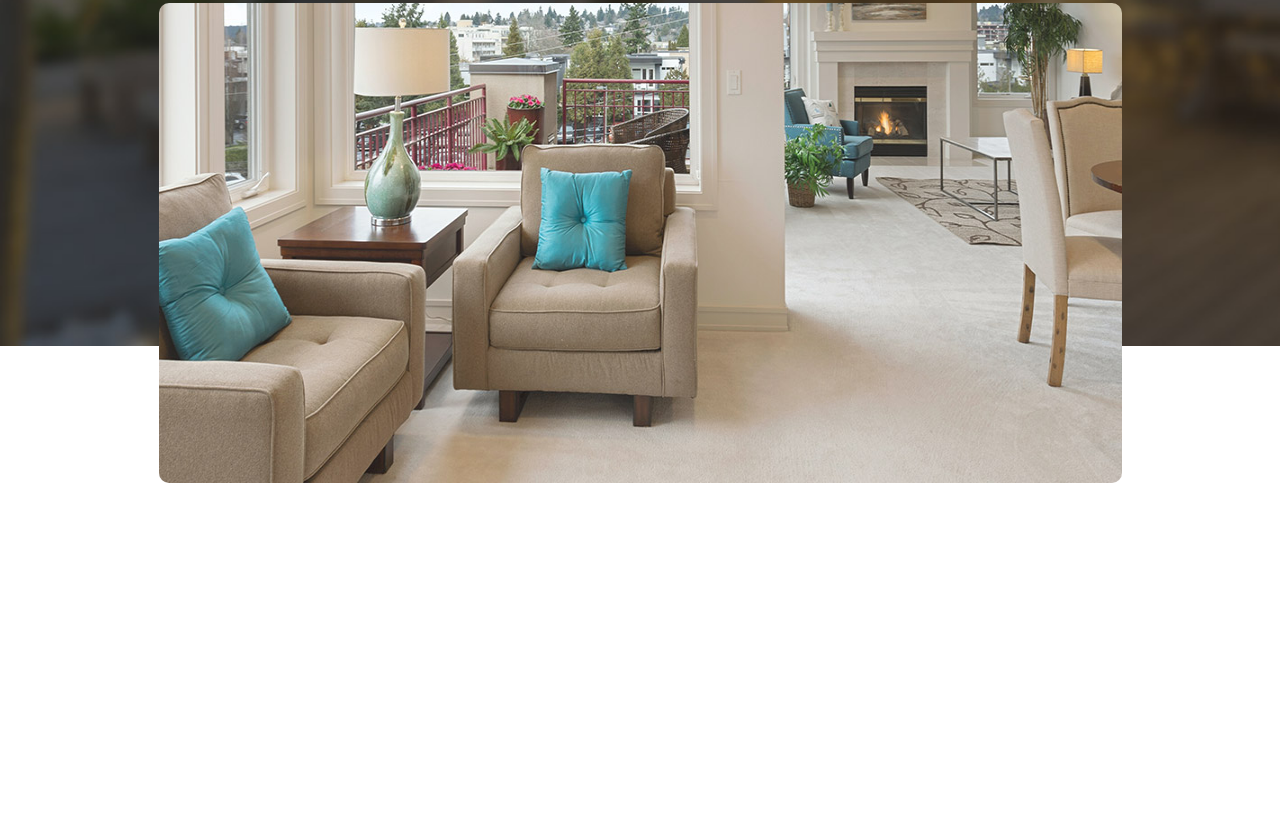
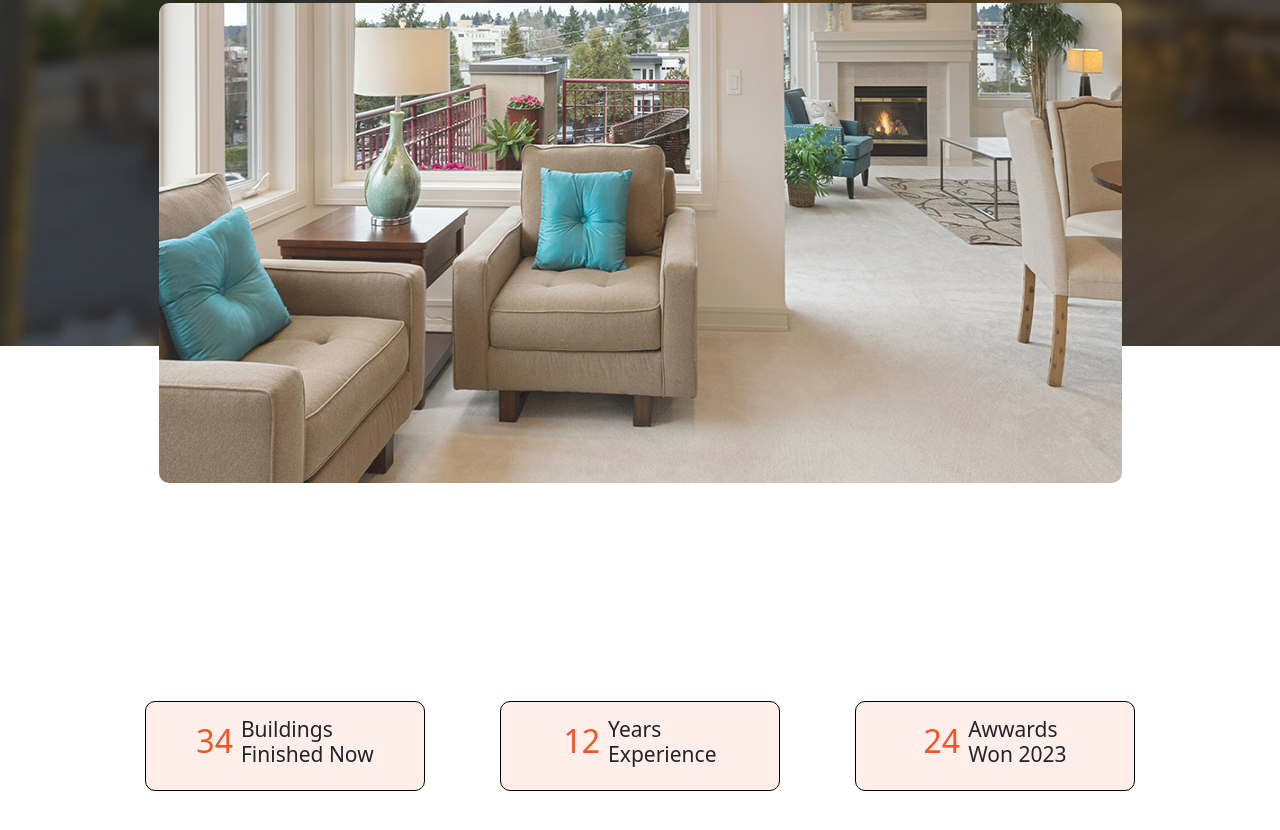
Before and after one commit to ArsalanShah3/Villa, a plain HTML site: page index.html in a window 1280 px wide. Shown: the part 1883-2713 px from the top of the page. Before the commit the page ends 2366 px from the top, so only its background shows below. Drawn offline with Linux system fonts and the light colour scheme.

Commit message:
update media.css, style.css and index.html

```diff
--- a/css/media.css
+++ b/css/media.css
@@ -20,6 +20,9 @@
         width: 500px;
         margin-right: 150px;
       }
+      .divs{
+        width: 230px;
+      }
 }
 @media (min-width:576px) and (max-width:767px){
    .banner1{
@@ -34,6 +37,12 @@
   .view{
     margin-top: 40px;
   }
+  .divv{
+    height: 70vh;
+  }
+  .divs{
+    width: 80%;
+  }
 }
 @media (max-width:576px){
   .video1 img{
@@ -44,4 +53,10 @@
   .view{
     margin-top: 40px;
   }
+  .divv{
+    height: 70vh;
+  }
+  .divs{
+    width: 80%;
+  }
 }
--- a/css/style.css
+++ b/css/style.css
@@ -88,3 +88,17 @@
   .view{
     margin-top: 200px;
   }
+  /* video section end  */
+  .divv{
+    height: 100vh;
+  }
+  .divs{
+    height: 90px;
+    width: 280px;
+    border: 1px solid black;
+    border-radius: 10px;
+    background-color: #FFEEE9;
+  }
+  .divss{
+    /* margin-left: 130px; */
+  }
--- a/index.html
+++ b/index.html
@@ -168,6 +168,28 @@
 
  </div>
 
+ <!-- video section end  -->
+<div class="container">
+ <div class="row divv d-flex justify-content-evenly align-items-center">
+      <div class="col-md-4 col-12 divs divss d-flex justify-content-center align-items-center">
+        <div><h2 style="color: #F35525; padding-right: 8px;">34</h2></div>
+        <div><h2 style="font-size: 21px;">Buildings
+        <br>  Finished Now</h2></div>
+      </div>
+      <div class="col-md-4 col-12 divs  d-flex justify-content-center align-items-center">
+        <div><h2 style="color: #F35525; margin-right: 8px;">12</h2></div>
+        <div><h2 style="font-size: 21px;"> Years
+         <br> Experience</h2></div>
+      </div>
+
+      <div class="col-md-4 col-12 divs d-flex justify-content-center align-items-center">
+      <div><h2 style="color: #F35525; margin-right: 8px;">24</h2></div>
+        <div><h2 style="font-size: 21px;"> Awwards
+         <br> Won 2023
+        </h2></div>
+      </div>
+    </div>
+  </div>
   <!-- javascript bootstrap -->
   <script src="js/js/bootstrap.bundle.js"></script>
   <!-- javascript  -->
```
